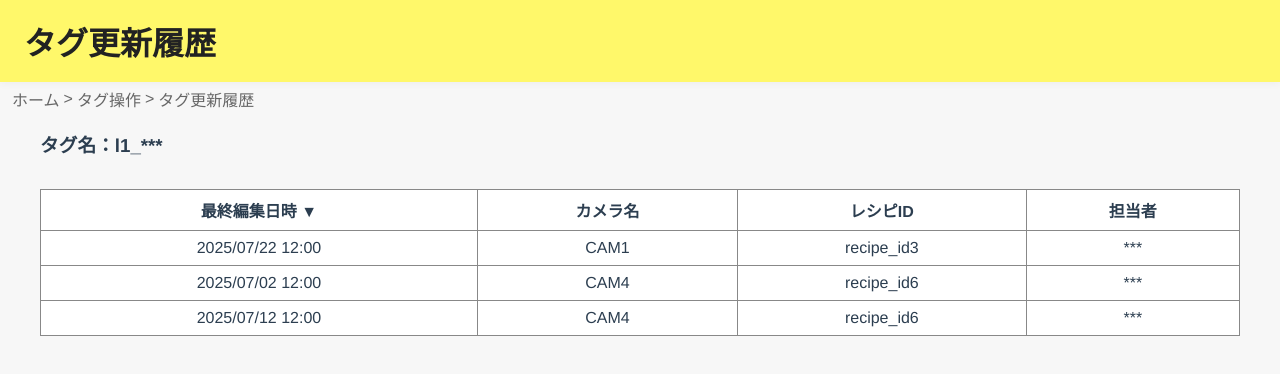
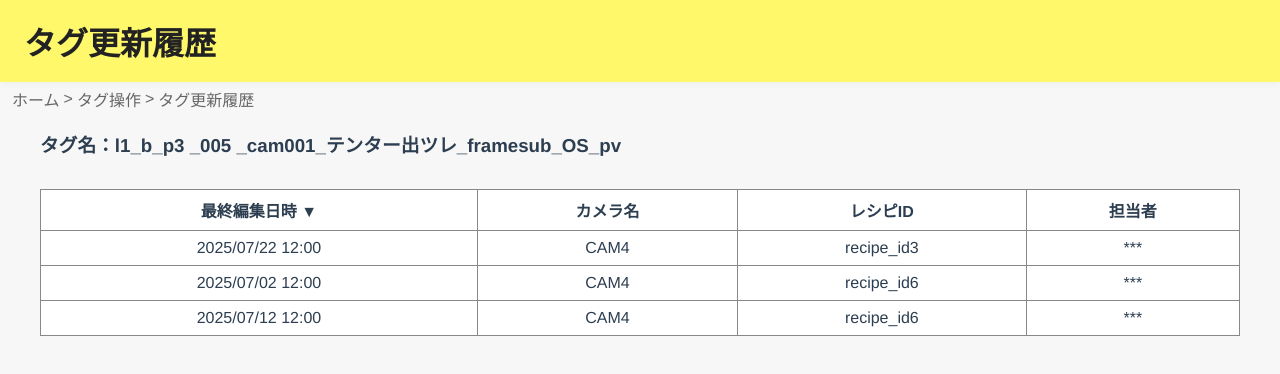
Before and after one commit to 38022/P3Icontrol, a Vue app: page /tag/history in a window 1280 px wide. Shown: the top 374 px of the page. Built offline with nearby package versions, Linux system fonts and the light colour scheme.

Commit message:
タグ部分修正

```diff
--- a/src/components/TagControl.vue
+++ b/src/components/TagControl.vue
@@ -66,21 +66,21 @@ export default {
       tagList: [
         {
           no: '1',
-          tag: 'l1_***',
+          tag: 'l1_b_p3 _005 _cam001_テンター出ツレ_framesub_OS_pv',
           camera: 'CAM1',
           editDate: '2025/08/01 12:00',
           createDate: '2025/07/22 12:00'
         },
         {
           no: '2',
-          tag: 'l1_***',
+          tag: 'l1_b_p3 _005 _cam001_テンター入り_framesub_OS_pv',
           camera: 'CAM2',
           editDate: '2025/08/01 12:00',
           createDate: '2025/07/22 12:00'
         },
         {
           no: '3',
-          tag: 'l1_***',
+          tag: 'l1_b_p3 _006 _cam001_テンター入り_framesub_OS_pv',
           camera: null,
           editDate: '2025/08/01 12:00',
           createDate: '2025/07/22 12:00'
--- a/src/components/TagDelete.vue
+++ b/src/components/TagDelete.vue
@@ -12,7 +12,7 @@
     </nav>
     <div class="display-tag">
       <!-- ★タグ操作画面からとってくる -->
-      <h3>タグ名：l1_***</h3>
+      <h3>タグ名：l1_b_p3 _005 _cam001_テンター出ツレ_framesub_OS_pv</h3>
     </div>
     <button @click="onDelete">削除</button>
   </div>
--- a/src/components/TagHistory.vue
+++ b/src/components/TagHistory.vue
@@ -13,7 +13,7 @@
     <div class="tag-history-content">
       <div class="display-tag">
         <!-- ★タグ操作ページからとってくる -->
-        <h3>タグ名：l1_***</h3>
+        <h3>タグ名：l1_b_p3 _005 _cam001_テンター出ツレ_framesub_OS_pv</h3>
       </div>
       <div class="tag-history-table">
         <table>
@@ -53,7 +53,7 @@ export default {
       tagHistoryList: [
         {
           editDate: '2025/07/22 12:00',
-          camera: 'CAM1',
+          camera: 'CAM4',
           recipeId: 'recipe_id3',
           editor: '***'
         },
```
